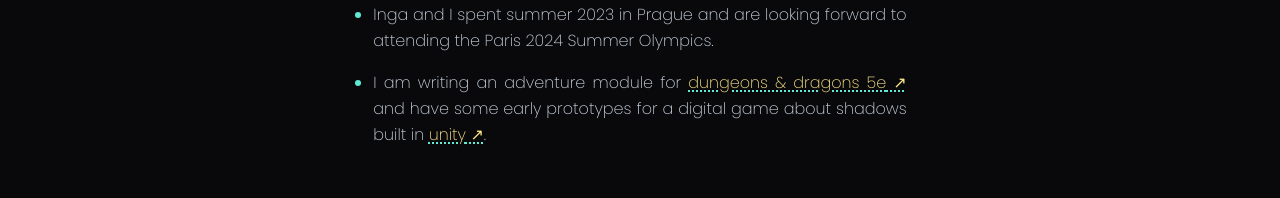
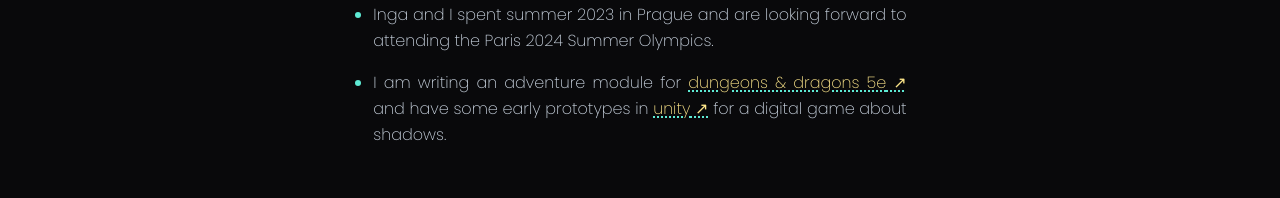
Before and after one commit to CharmedSatyr/personal-website, a Next.js app: page /now in a window 1280 px wide. Shown: the part 390-588 px from the top of the page. Built offline with nearby package versions, Linux system fonts and the light colour scheme; a web font is replaced by a local one.

Commit message:
Fix description order

```diff
--- a/app/now/page.tsx
+++ b/app/now/page.tsx
@@ -38,8 +38,9 @@ const Now = () => {
 					<Link href="https://dnd.wizards.com/how-to-play">
 						Dungeons & Dragons 5e
 					</Link>{" "}
-					and have some early prototypes for a digital game about shadows built
-					in <Link href="https://learn.unity.com">Unity</Link>.
+					and have some early prototypes in{" "}
+					<Link href="https://learn.unity.com">Unity</Link> for a digital game
+					about shadows.
 				</li>
 			</ol>
 		</>
```
